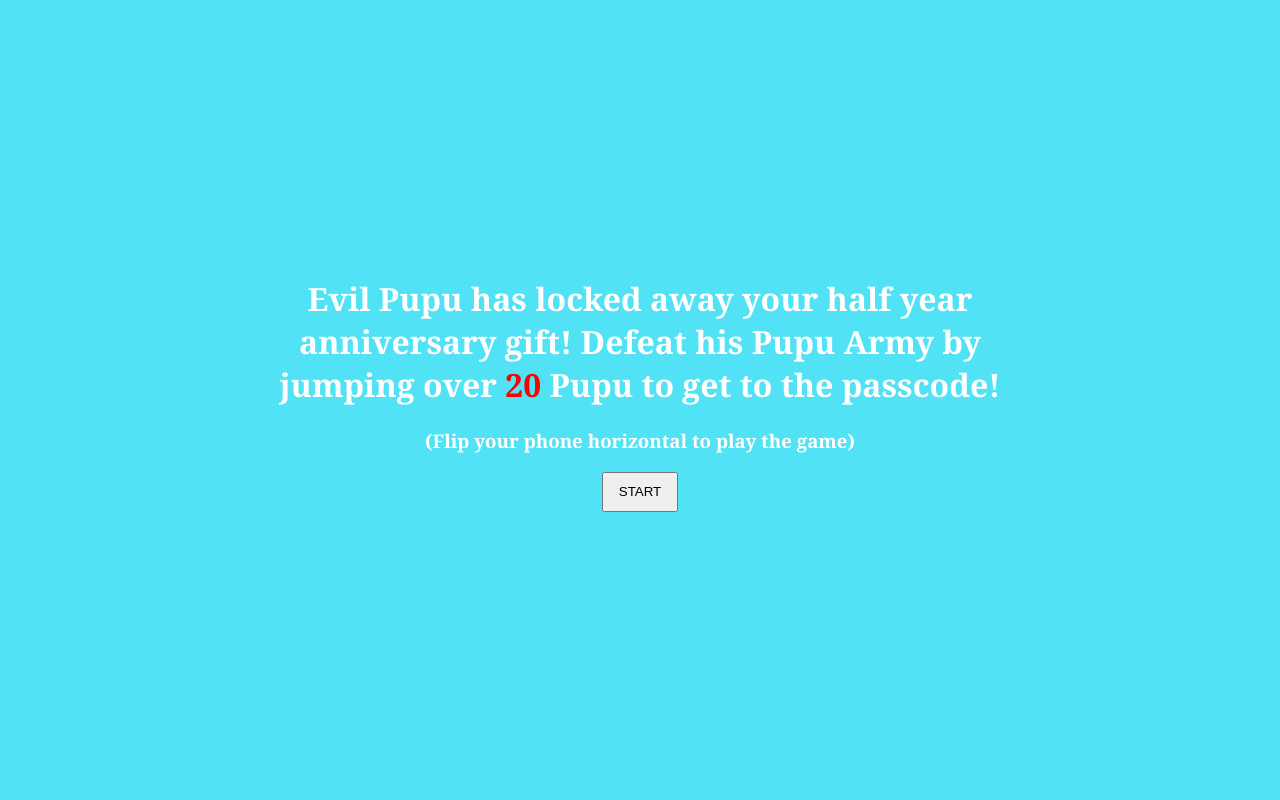
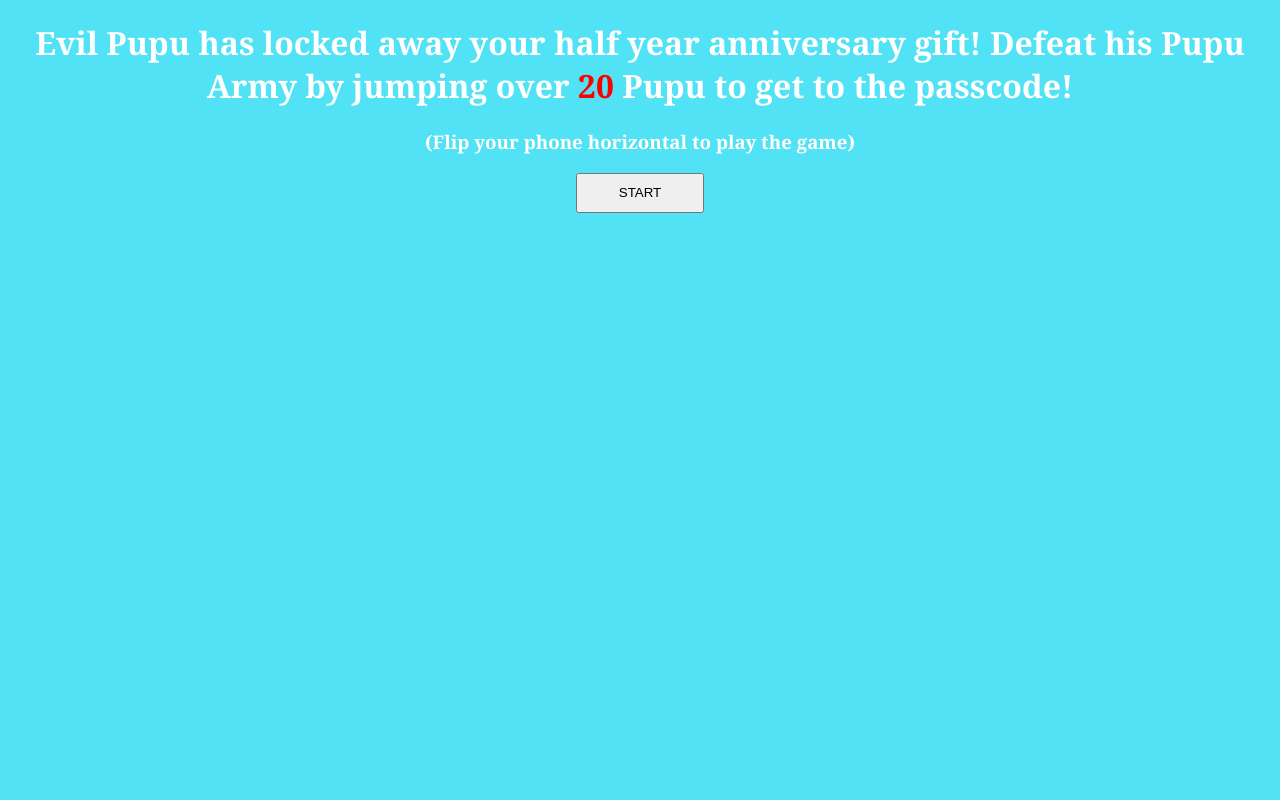
Before and after one commit to isaacJChen/sixMonthAnniversary, a plain HTML site: page index.html in a window 1280 px wide. Drawn offline with Linux system fonts and the light colour scheme; grey boxes are pictures that could not be loaded.

Commit message:
fix padding

```diff
--- a/index.html
+++ b/index.html
@@ -6,7 +6,7 @@
 
     <div id="popup" style="z-index: 0;">
         <div style="position: absolute; top: 0; left: 0; bottom: 0; right: 0; background-color: #51e2f5;">
-            <div style="text-align: center; padding: 20%; z-index: -1;">
+            <div style="text-align: center; z-index: -1;">
                 <H1 style="color: white; font-family: Georgia, Cambria, Cochin, Times, 'Times New Roman', serif;">
                     Evil Pupu has locked away your half year anniversary gift! Defeat his Pupu Army by jumping over <span style="color: #ff0000">20</span> Pupu to get to the passcode!
                 </H1>
```
